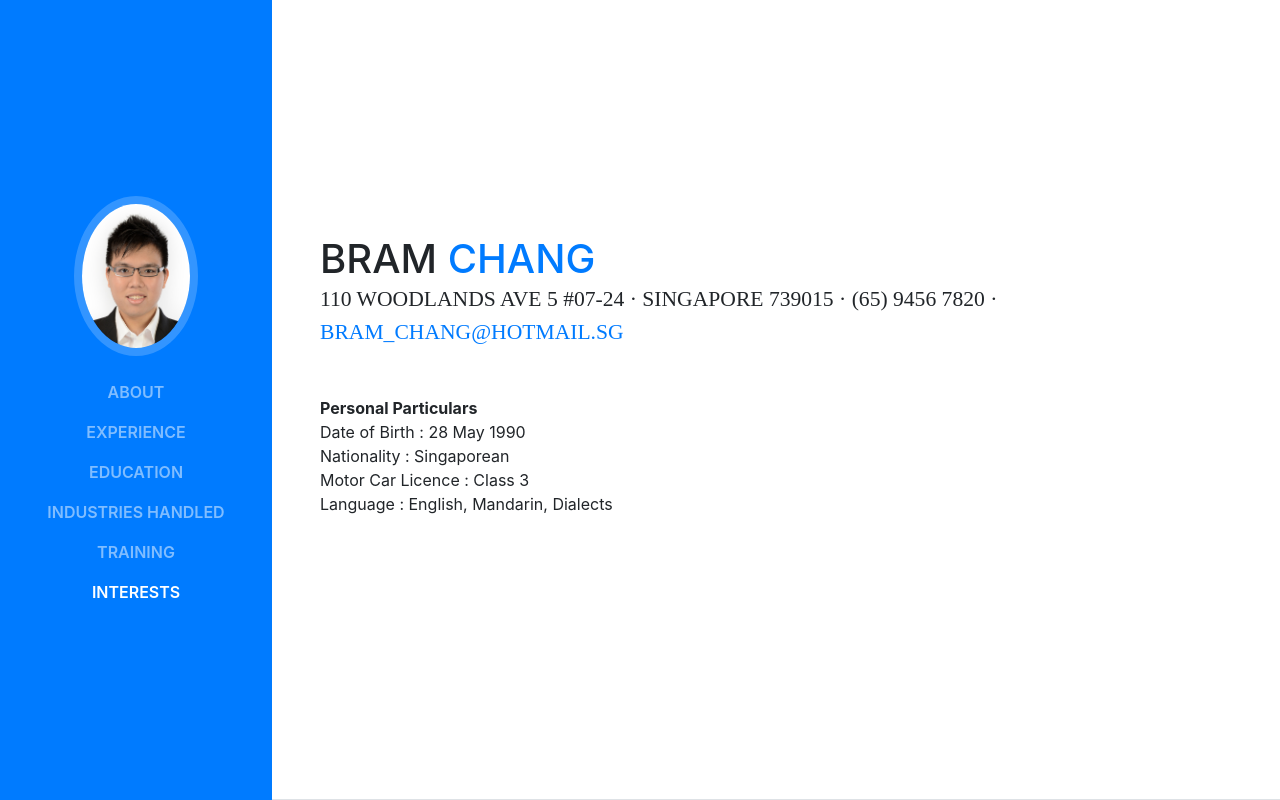
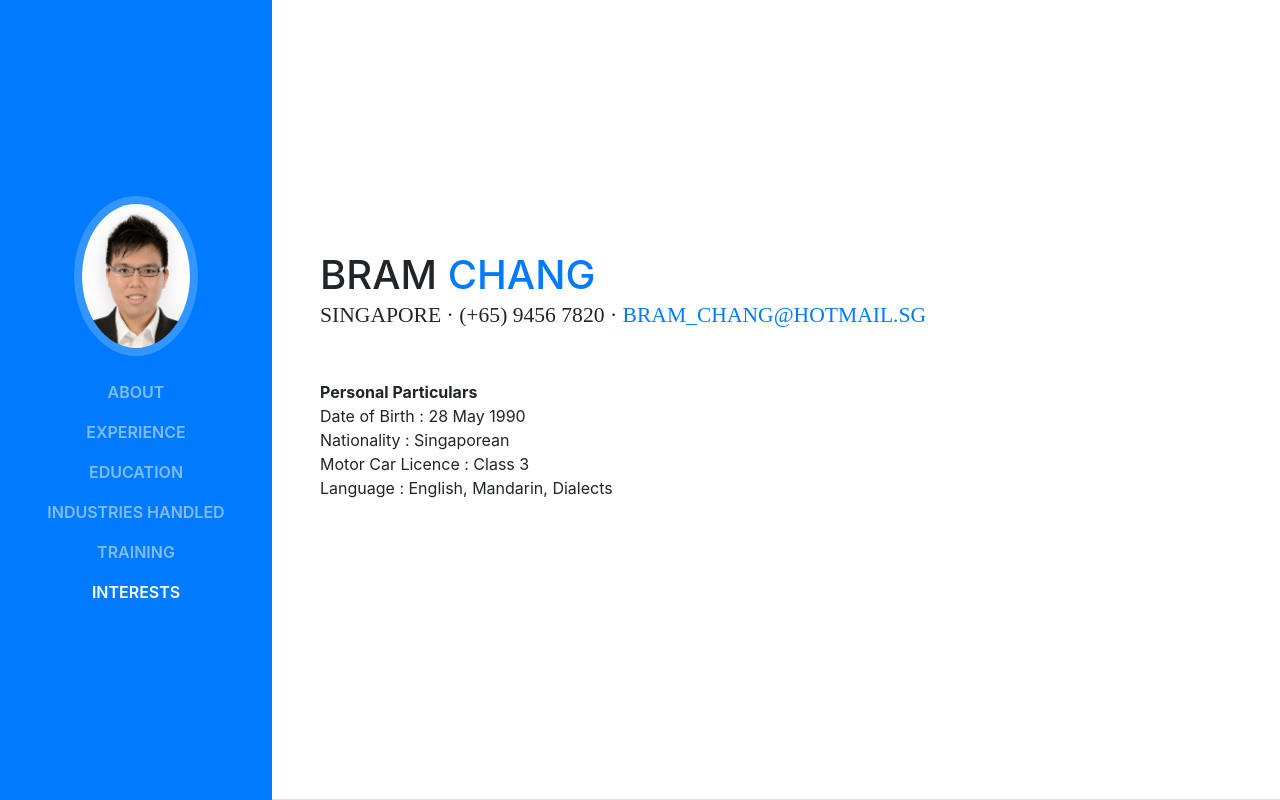
Before and after one commit to bramchang/cv, a website with bundled scripts: page index.html in a window 1280 px wide. Shown: the top 800 px of the page. Built offline with nearby package versions, Linux system fonts and the light colour scheme; a web font is replaced by a local one.

Commit message:
Update index.html

```diff
--- a/index.html
+++ b/index.html
@@ -68,7 +68,7 @@
           <h1 class="mb-0">Bram
             <span class="text-primary">Chang</span>
           </h1>
-          <div class="subheading mb-5">110 Woodlands Ave 5 #07-24 · Singapore 739015 · (65) 9456 7820 ·
+          <div class="subheading mb-5">Singapore · (+65) 9456 7820 ·
             <a href="mailto:bram_chang@hotmail.sg">bram_chang@hotmail.sg</a>
           </div>
           <p class="mb-5"><b>Personal Particulars</b>
```
